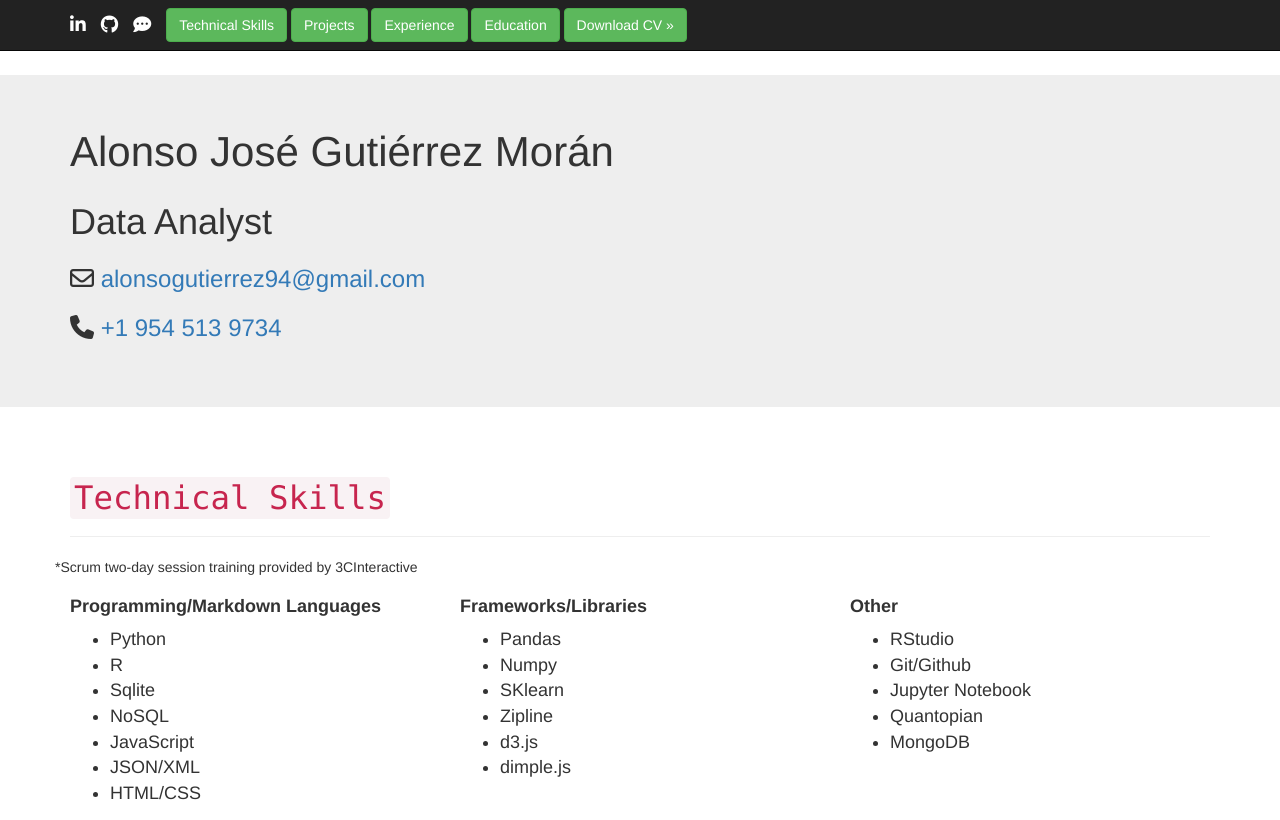
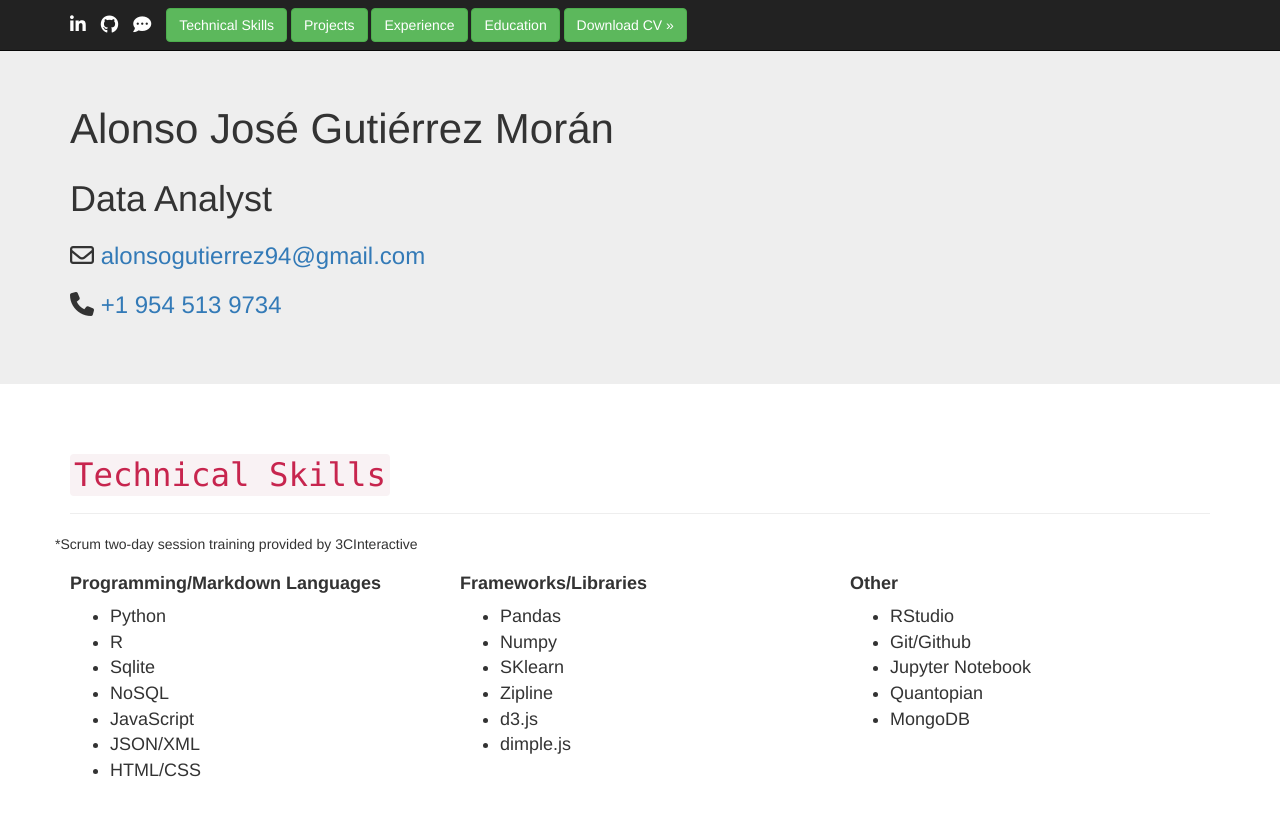
Before and after one commit to alonsojg/alonsojg.github.io, a plain HTML site: page index.html in a window 1280 px wide. Shown: the top 820 px of the page. Drawn offline with nearby package versions, Linux system fonts and the light colour scheme; files that its build step writes are made by us from their sources; a script that the page names is missing; files whose address does not match are found by name.

Commit message:
add padding in right tag

```diff
--- a/index.html
+++ b/index.html
@@ -70,8 +70,7 @@
     </nav>
 
     <!-- Main jumbotron for a primary marketing message or call to action -->
-    <p></p>
-    <p></p>
+
     <div class="jumbotron">
       <div class="container">
         <div class="row">
@@ -251,8 +250,8 @@ function getEduLs() {
 	};
 	</script>
 	<style type="text/css">
-  body {
-    padding-top: 65px;
+	 	div.jumbotron {
+			padding-top: 100px;
 		}
 	</style>
 </body>
```
Lines whose indentation alone changed are shown as unchanged.
